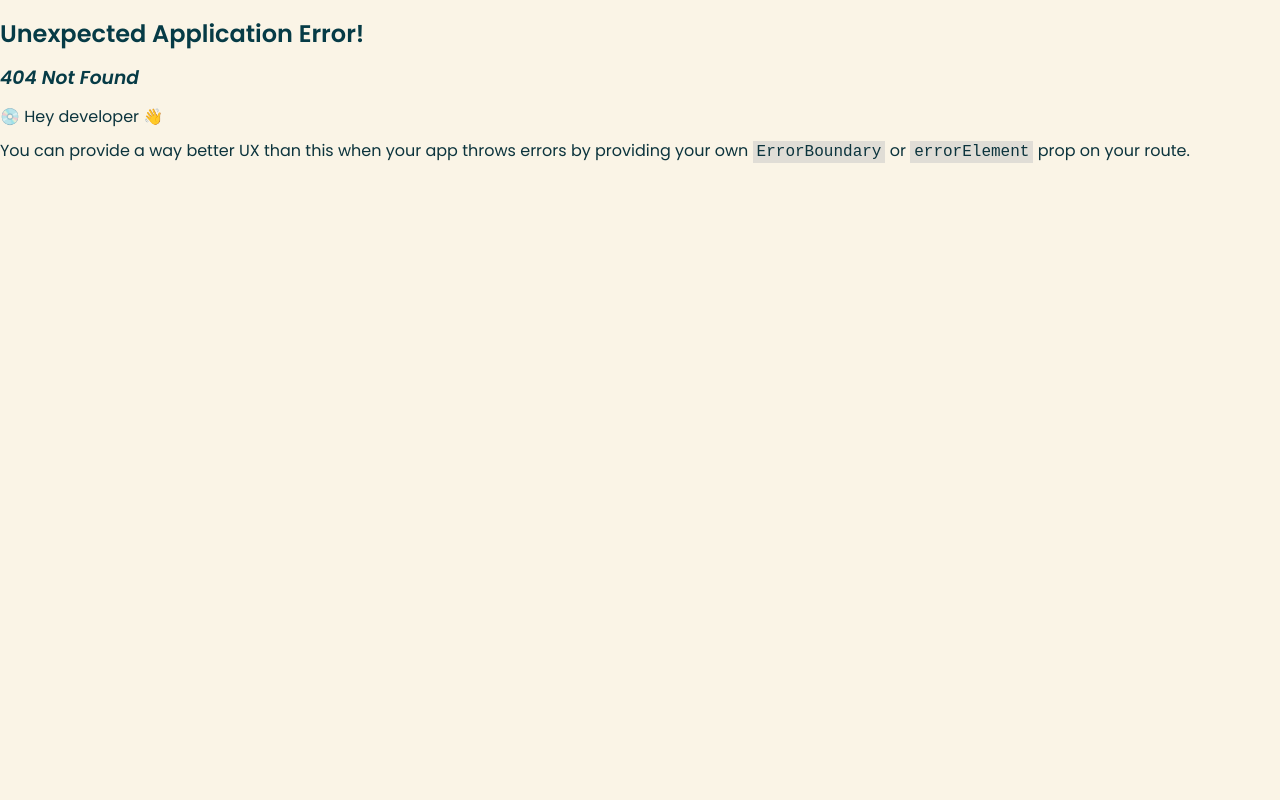
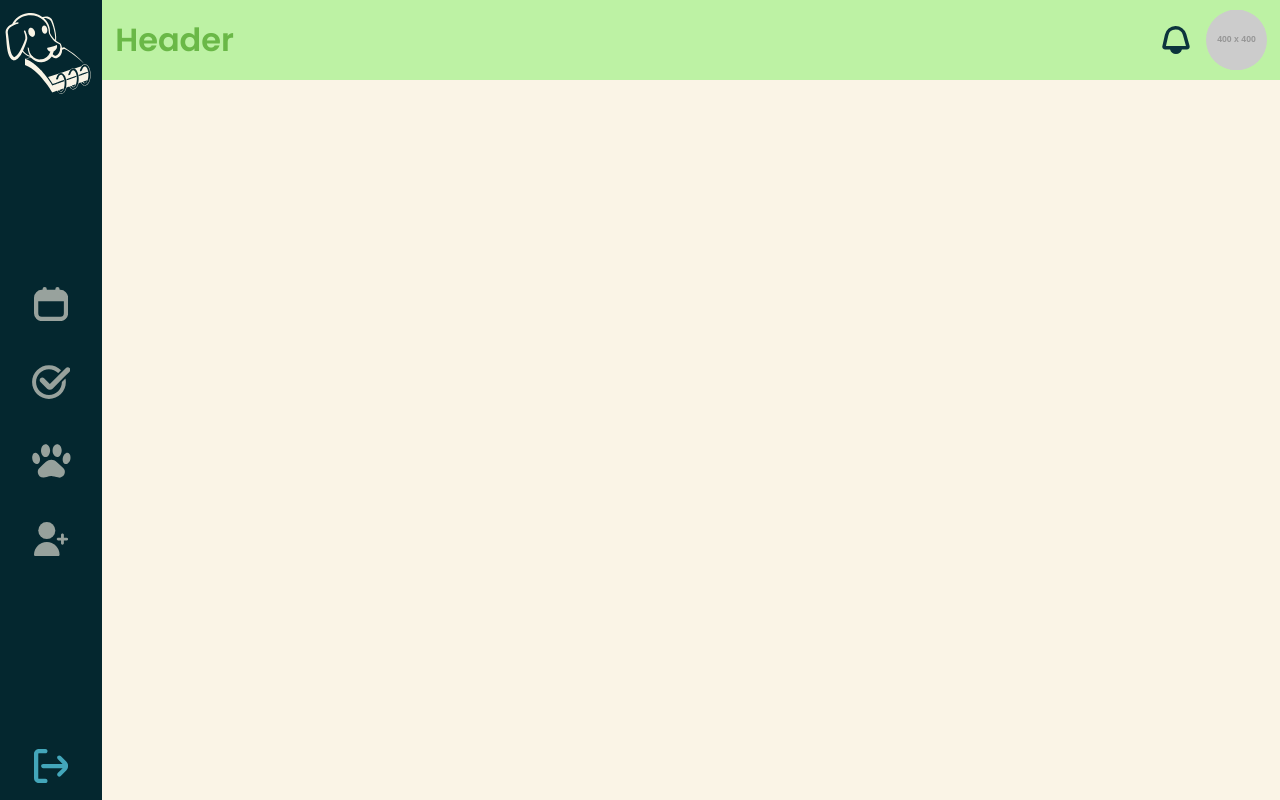
Before and after one commit to WildCodeSchool/cdajs-2405-projet-la-meute, a React (Vite) app in the folder client/: page /dashboard in a window 1280 px wide. Before the commit this address had no page. Built offline with nearby package versions, Linux system fonts and the light colour scheme.

Commit message:
basic dashboard ok

```diff
--- a/client/src/layouts/Dashboard/DashHeader.tsx
+++ b/client/src/layouts/Dashboard/DashHeader.tsx
@@ -7,7 +7,6 @@ export default function DashHeader() {
 			<header className="dashHeader">
 				<h1 className="hidden__mobile">Header</h1>
 				<a className=" dashHeader__back hidden__desktop" href="/">
-					{/* TODO: insérer un logo de chevron ici */}
 					<img src={Chevron} alt="Retour" className="dashHeader__back--icon" />
 					Retour
 				</a>
--- a/client/src/layouts/Dashboard/DashLayout.scss
+++ b/client/src/layouts/Dashboard/DashLayout.scss
@@ -2,14 +2,14 @@
 
 $dashHeaderHeight: 10vh;
 $dashSideBarWidth: 8vw;
-$dashMobileSideBarHeight: 8vh;
+$dashMobileSideBarHeight: 9vh;
 $dashInlinePadding: 1vw;
 
 // HEADER DESKTOP
 .dashHeader {
     height: $dashHeaderHeight;
-    padding-inline: $dashInlinePadding;
-    padding-inline-start: calc($dashSideBarWidth + $dashInlinePadding);
+    padding-inline-end: $dashInlinePadding;
+    padding-inline-start: calc(#{$dashSideBarWidth} + #{$dashInlinePadding}); // #{} shows the calculation in developer tools
     position: fixed;
     top: 0;
     left: 0;
@@ -82,13 +82,6 @@ $dashInlinePadding: 1vw;
         min-width: $dashSideBarWidth;
     }
 
-    &__nav {
-        display: flex;
-        flex-direction: column;
-        justify-content: space-between;
-        align-items: center;
-    }
-
     &__list {
         list-style: none;
         padding: 0;
@@ -97,12 +90,15 @@ $dashInlinePadding: 1vw;
         flex-direction: column;
         justify-content: center;
         align-items: center;
-        gap: 1rem;
+        gap: 5vh;
     }
 
     &__item {
         width: 100%;
         text-align: center;
+        & svg {
+            fill: rgba($beige-100, 0.6);
+        }
         &--active {
             background-color: $blue-100;
             border-radius: 50%;
@@ -120,9 +116,15 @@ $dashInlinePadding: 1vw;
     }
 
     &__icon {
-        height: calc($dashSideBarWidth / 3);
+        height: calc(#{$dashSideBarWidth} / 3);
         min-height: 30px;
         fill: $beige-300;
+    }
+
+    &__logout {
+        svg {
+            fill: $blue-100;
+        }
     }
 }
 
@@ -130,7 +132,7 @@ $dashInlinePadding: 1vw;
 .dashLayout__content {
     padding: $dashInlinePadding;
     padding-block-start: $dashHeaderHeight;
-    padding-inline-start: calc($dashSideBarWidth + $dashInlinePadding);
+    padding-inline-start: calc(#{$dashSideBarWidth} + #{$dashInlinePadding});
 }
 
 // MEDIA QUERY
@@ -141,10 +143,12 @@ $dashInlinePadding: 1vw;
         padding-inline: $dashInlinePadding;
     }
 
-    // SIDEBAR MOBILE
+    // SIDEBAR MOBILE (FOOTER)
     .dashSideBar {
         padding-inline: $dashInlinePadding;
+      //  padding-block: 5vh;
         height: $dashMobileSideBarHeight;
+       // height: calc($dashMobileSideBarHeight + 1vh);
         top: unset;
         right: 0;
         left: 0;
@@ -153,12 +157,13 @@ $dashInlinePadding: 1vw;
 
         &__list {
             flex-direction: row;
+            gap: 10vw;
         }
     }
 
     // CONTENT MOBILE
     .dashLayout__content {
-        padding-block-end: calc($dashMobileSideBarHeight + 1vh);
+        padding-block-end: calc(#{$dashMobileSideBarHeight} + 1vh);
         padding-inline: $dashInlinePadding;
     }
 }
--- a/client/src/layouts/Dashboard/DashSideBar.tsx
+++ b/client/src/layouts/Dashboard/DashSideBar.tsx
@@ -17,11 +17,9 @@ export default function DashSideBar() {
 
 	return (
 		<aside className="dashSideBar" aria-label="Navigation principale">
-			<img
-				className="dashSideBar__logo hidden__mobile"
-				src={Logo}
-				alt="Logo Paw Planner"
-			/>
+			<a href="/" className="dashSideBar__logo hidden__mobile">
+				<img src={Logo} alt="Logo Paw Planner" />
+			</a>
 			<nav className="dashSideBar__nav">
 				<ul className="dashSideBar__list">
 					<li className={isActive("planning")}>
--- a/client/src/main.tsx
+++ b/client/src/main.tsx
@@ -65,7 +65,7 @@ const router = createBrowserRouter([
 		],
 	},
 	{
-		path: "/dash",
+		path: "/dashboard",
 		element: <DashLayout />,
 		children: [
 			{
```
Also changed, not shown: 1 other file (tests, documents, lock files or other folders).
